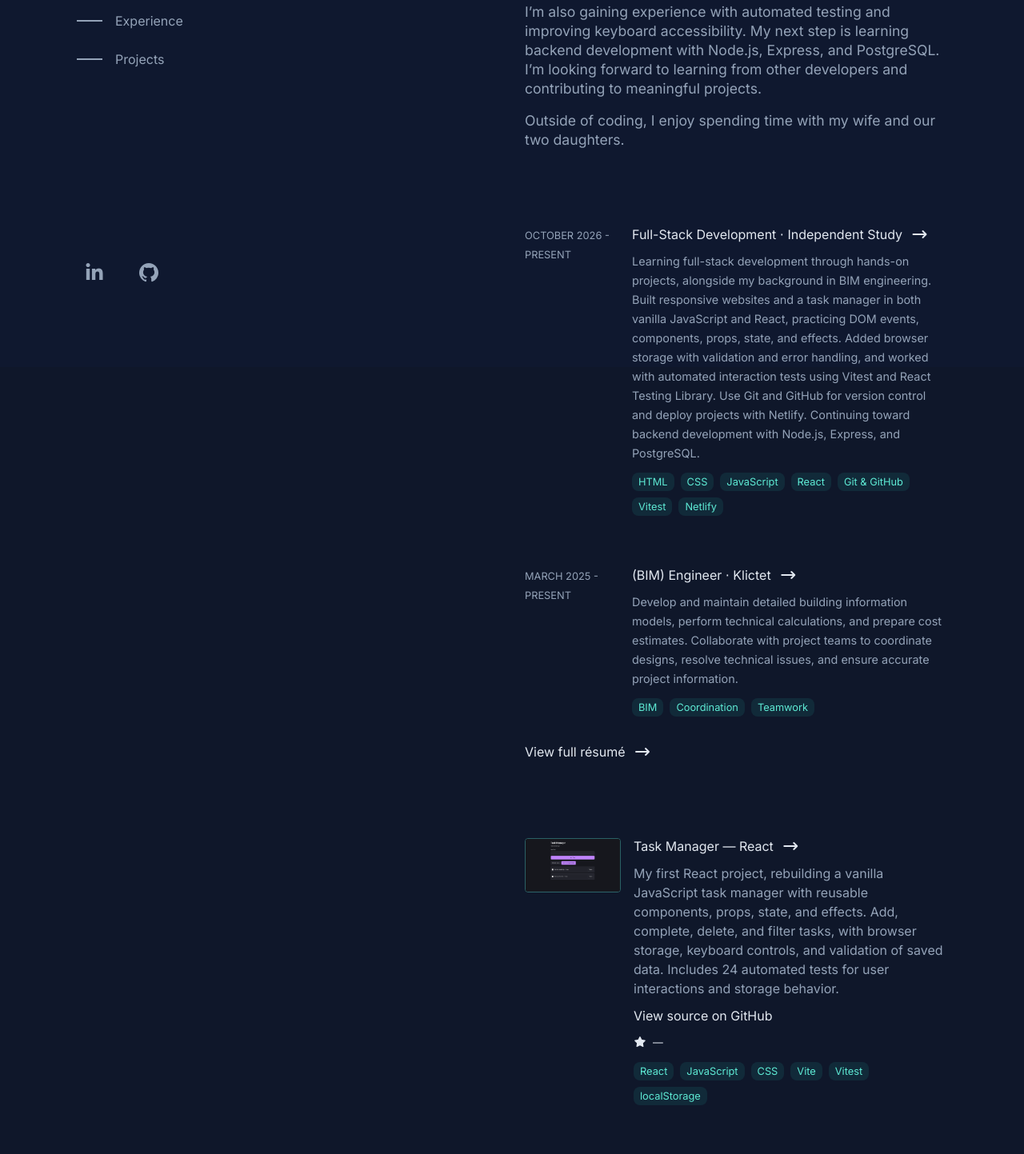
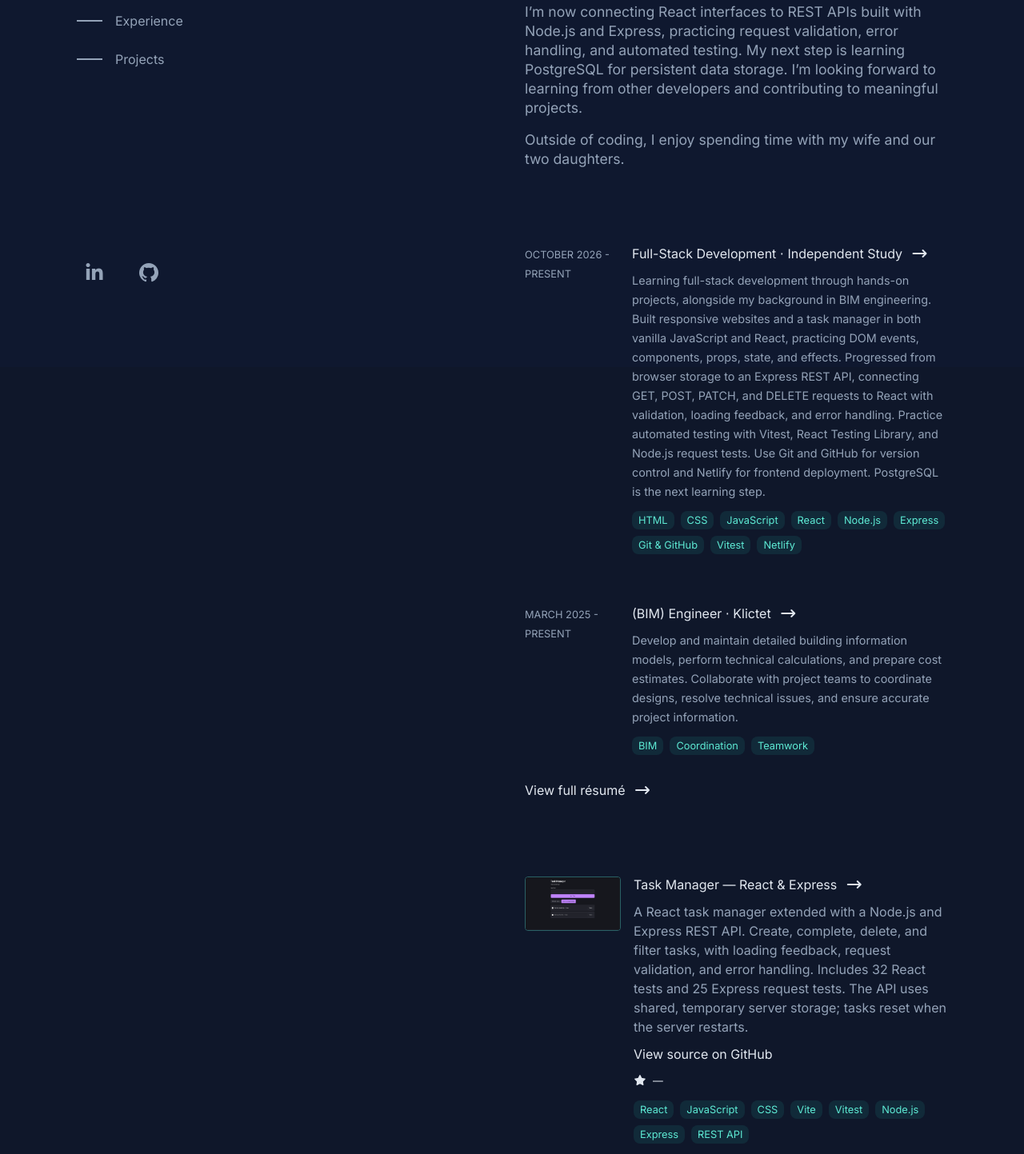
Before and after one commit to dannyevers83/portfolio, a plain HTML site: page index.html in a window 1280 px wide. Shown: the part 341-1784 px from the top of the page at 80% size. Drawn offline with Linux system fonts and the light colour scheme; no server answers.

Commit message:
Update portfolio with React and Express API learning

```diff
--- a/index.html
+++ b/index.html
@@ -94,11 +94,11 @@
           </p>
 
           <p>
-            I’m also gaining experience with automated testing and improving
-            keyboard accessibility. My next step is learning backend development
-            with Node.js, Express, and PostgreSQL. I’m looking forward to
-            learning from other developers and contributing to meaningful
-            projects.
+            I’m now connecting React interfaces to REST APIs built with Node.js
+            and Express, practicing request validation, error handling, and
+            automated testing. My next step is learning PostgreSQL for
+            persistent data storage. I’m looking forward to learning from other
+            developers and contributing to meaningful projects.
           </p>
 
           <p>
@@ -130,17 +130,21 @@
                 alongside my background in BIM engineering. Built responsive
                 websites and a task manager in both vanilla JavaScript and
                 React, practicing DOM events, components, props, state, and
-                effects. Added browser storage with validation and error
-                handling, and worked with automated interaction tests using
-                Vitest and React Testing Library. Use Git and GitHub for version
-                control and deploy projects with Netlify. Continuing toward
-                backend development with Node.js, Express, and PostgreSQL.
+                effects. Progressed from browser storage to an Express REST API,
+                connecting GET, POST, PATCH, and DELETE requests to React with
+                validation, loading feedback, and error handling. Practice
+                automated testing with Vitest, React Testing Library, and
+                Node.js request tests. Use Git and GitHub for version control
+                and Netlify for frontend deployment. PostgreSQL is the next
+                learning step.
               </p>
               <div class="tag-container">
                 <div class="tag">HTML</div>
                 <div class="tag">CSS</div>
                 <div class="tag">JavaScript</div>
                 <div class="tag">React</div>
+                <div class="tag">Node.js</div>
+                <div class="tag">Express</div>
                 <div class="tag">Git &amp; GitHub</div>
                 <div class="tag">Vitest</div>
                 <div class="tag">Netlify</div>
@@ -209,7 +213,7 @@
                 target="_blank"
               >
                 <h3>
-                  Task Manager — React
+                  Task Manager — React &amp; Express
                   <i
                     class="fa-solid fa-arrow-right-long anchor-icon"
                     aria-hidden="true"
@@ -217,11 +221,11 @@
                 </h3>
               </a>
               <p>
-                My first React project, rebuilding a vanilla JavaScript task
-                manager with reusable components, props, state, and effects.
-                Add, complete, delete, and filter tasks, with browser storage,
-                keyboard controls, and validation of saved data. Includes 24
-                automated tests for user interactions and storage behavior.
+                A React task manager extended with a Node.js and Express REST
+                API. Create, complete, delete, and filter tasks, with loading
+                feedback, request validation, and error handling. Includes 32
+                React tests and 25 Express request tests. The API uses shared,
+                temporary server storage; tasks reset when the server restarts.
               </p>
               <a
                 class="anchor-text"
@@ -253,7 +257,9 @@
                 <div class="tag">CSS</div>
                 <div class="tag">Vite</div>
                 <div class="tag">Vitest</div>
-                <div class="tag">localStorage</div>
+                <div class="tag">Node.js</div>
+                <div class="tag">Express</div>
+                <div class="tag">REST API</div>
               </div>
             </div>
           </div>
```
Also changed, not shown: 1 other file.
